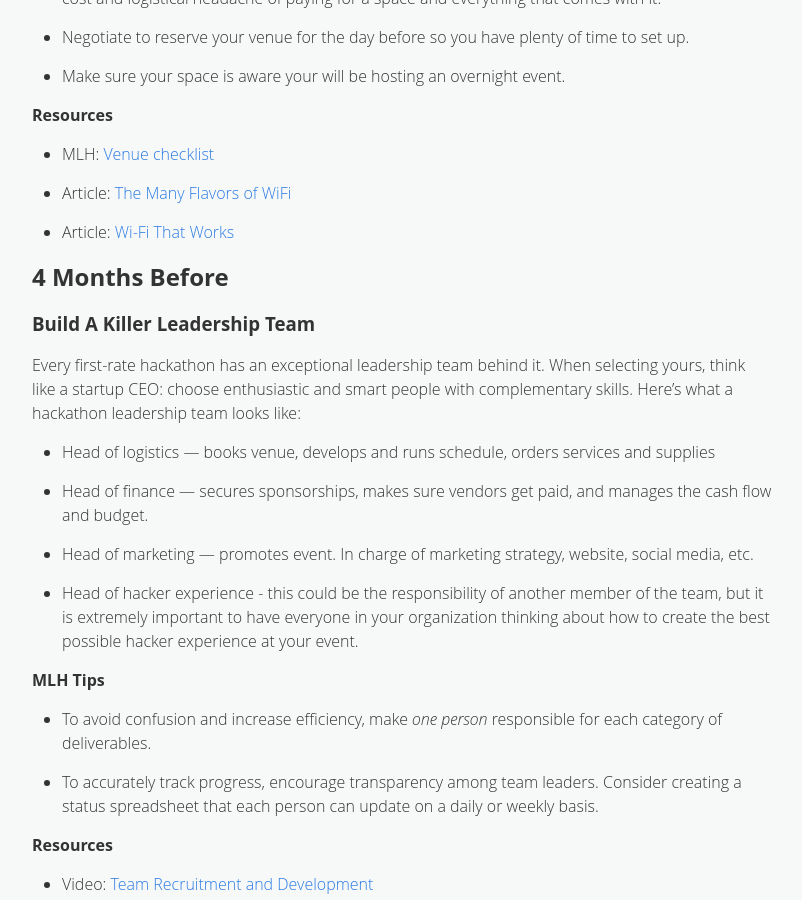
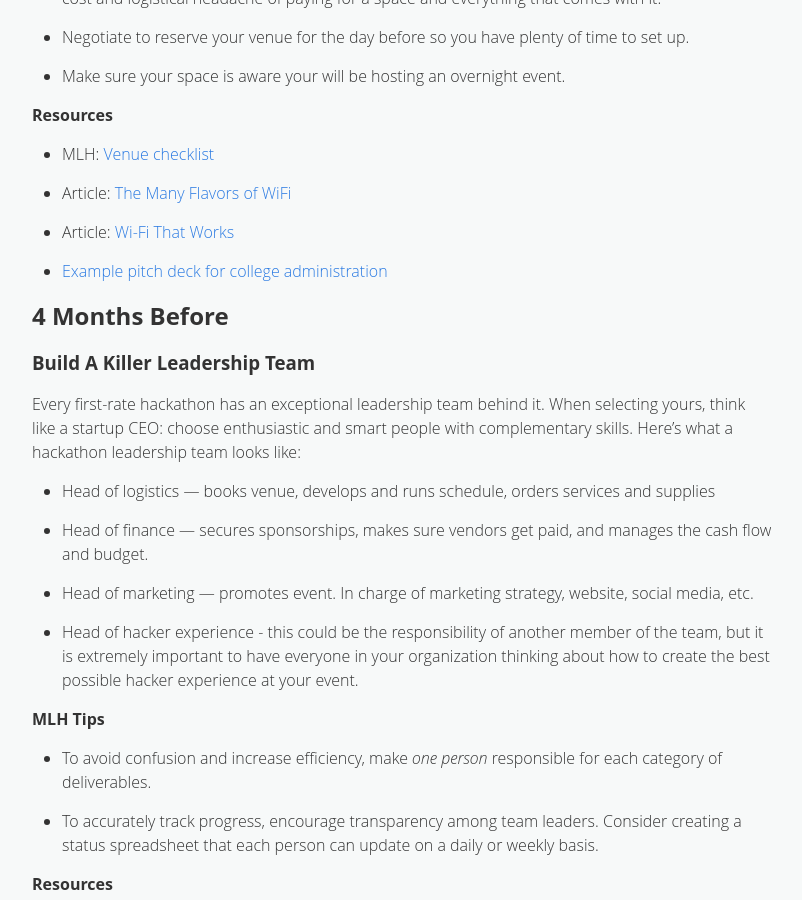
Before and after one commit to MLH/mlh-hackathon-organizer-guide, a Jekyll site: the page built from index.md, in a window 1280 px wide and 900 px high, scrolled down 4304 px. Shown: the whole window, without its empty margins (238-1040 px from the left). Built offline with Jekyll 4.4.1, drawn with Linux system fonts in a browser that asks for light colours.

Commit message:
added Hack Western's pitch deck for college administration

```diff
--- a/index.md
+++ b/index.md
@@ -145,6 +145,8 @@ Most venues come with their own specific list of rules and required fees. A few
 * Article: [The Many Flavors of WiFi ](https://medium.com/@danielceckert/the-many-flavors-of-wifi-5bdbeeca87f4)
 
 * Article: [Wi-Fi That Works](https://medium.com/mhacks-iv/wi-fi-that-works-9afe3dec3d93)
+
+* [Example pitch deck for college administration](college-administration-pitch-decks/Hack Western College Administrator Pitch Deck.pdf)
 
 ## 4 Months Before
 
```
Also changed, not shown: 1 other file.
